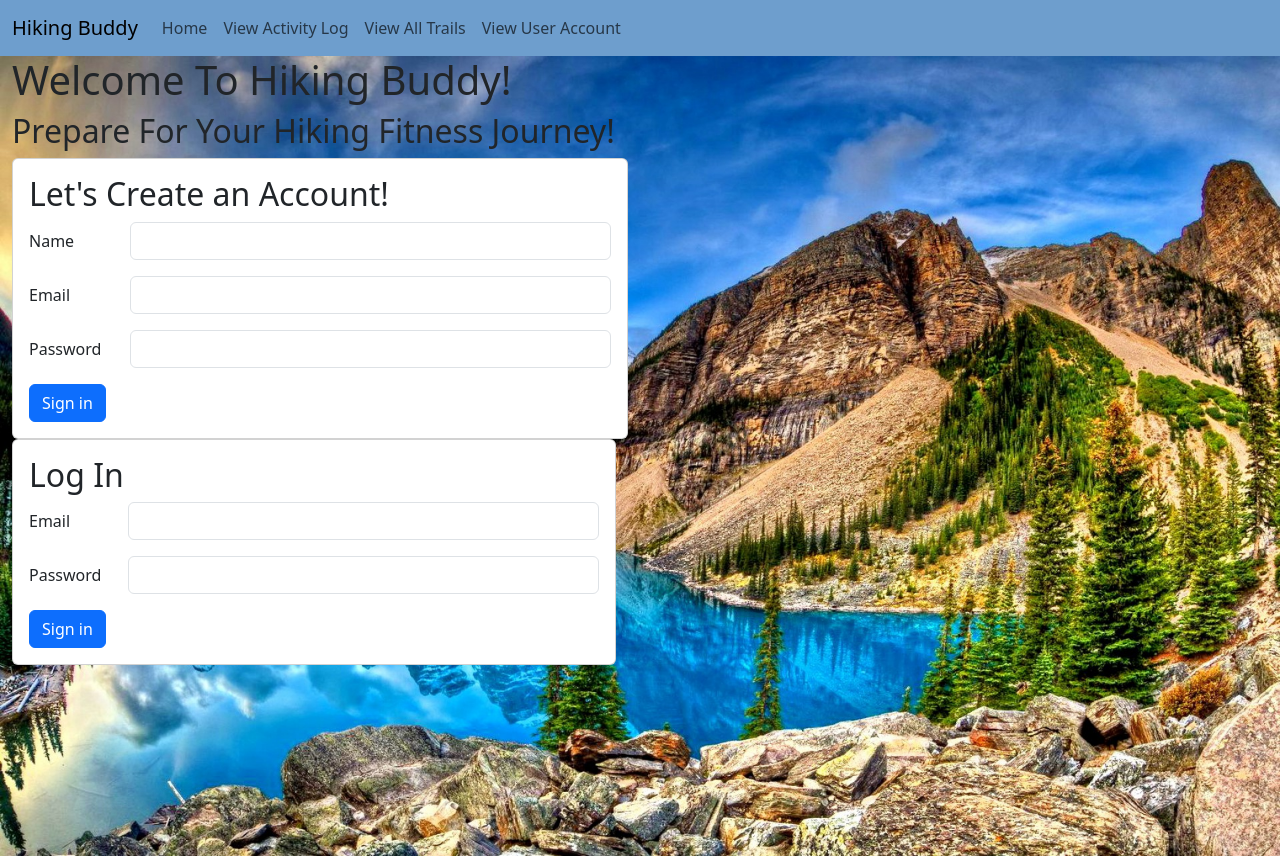
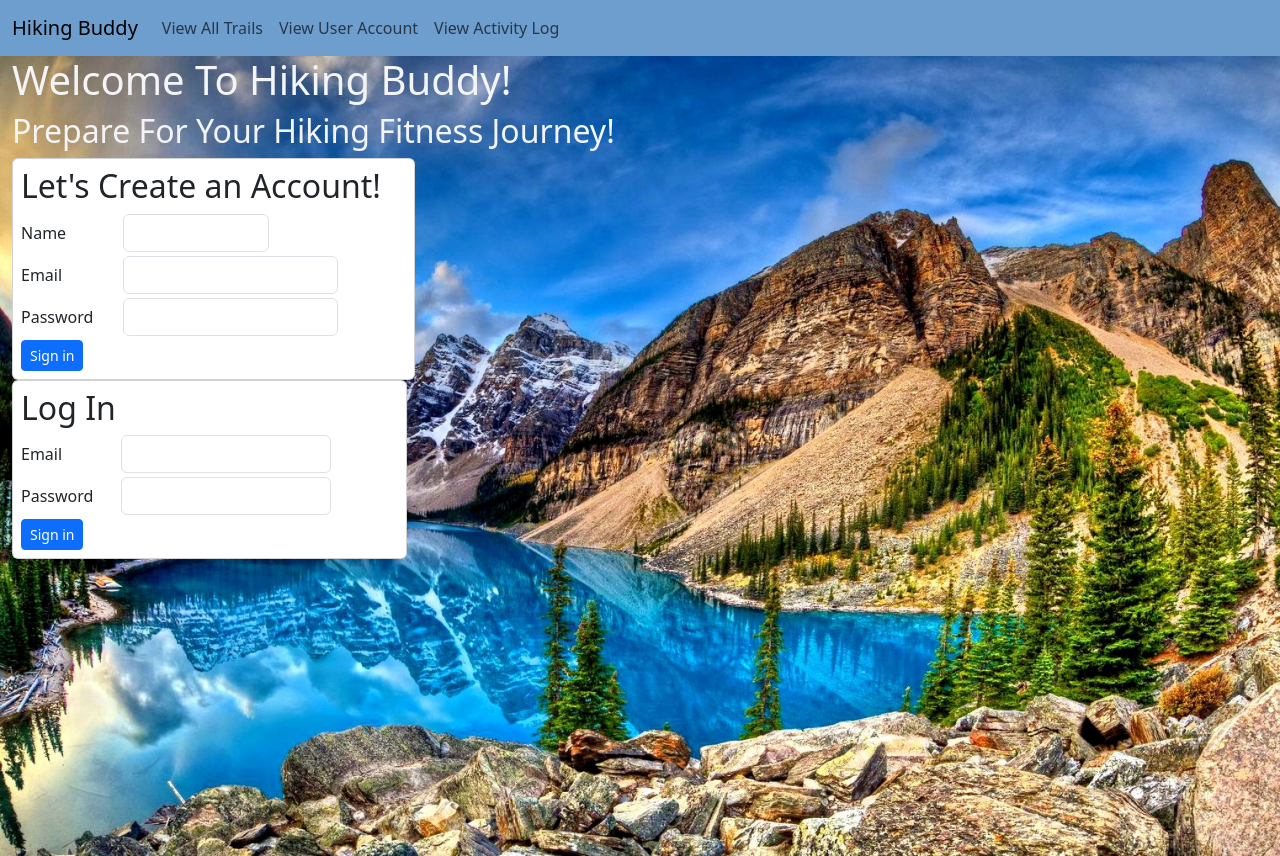
Before and after one commit to mark-sass1/Hiking-application, a Flask app: page / in a window 1280 px wide. Run offline with Flask 2, Linux system fonts and the light colour scheme.

Commit message:
final save

```diff
--- a/Templates/base.html
+++ b/Templates/base.html
@@ -23,16 +23,13 @@
         <div class="collapse navbar-collapse" id="navbarNav">
           <ul class="navbar-nav">
             <li class="nav-item">
-              <a class="nav-link" href="/">Home</a>
-            </li>
-            <li class="nav-item">
-              <a class="nav-link" href="/activity_log">View Activity Log</a>
-            </li>
-            <li class="nav-item">
               <a class="nav-link" href="/trails">View All Trails</a>
             </li>
             <li class="nav-item">
               <a class="nav-link" href="/account">View User Account</a>
+            </li>
+            <li class="nav-item">
+              <a class="nav-link" href="/activity_log">View Activity Log</a>
             </li>
           </ul>
         </div>
--- a/Templates/homepage.html
+++ b/Templates/homepage.html
@@ -6,61 +6,61 @@
 {% block body %}
 <div class="container" id="homepage">
   <div class="row">
-    <h1>Welcome To Hiking Buddy!</h1>
+    <h1 class="custom-color">Welcome To Hiking Buddy!</h1>
 
-    <h2>Prepare For Your Hiking Fitness Journey!</h2>
+    <h2 class="custom-color">Prepare For Your Hiking Fitness Journey!</h2>
   </div>
 
 
   <div class="row">
-    <div class="col-6">
+    <div class="col-4">
     <div class="card">
-      <div class="card-body">
+      <div class="card-body p-2">
         <h2>Let's Create an Account!</h2>
         <form action="/register" method="POST">
-          <div class="row mb-3">
-            <label for="inputName3" class="col-sm-2 col-form-label">Name</label>
-            <div class="col-sm-10">
+          <div class="row mb-1">
+            <label for="inputName3" class="col-sm-3 col-form-label">Name</label>
+            <div class="col-sm-5">
               <input type="text" name="name" class="form-control" id="inputName3">
             </div>
           </div>
-          <div class="row mb-3">
-        <label for="inputEmail3" class="col-sm-2 col-form-label">Email</label>
-        <div class="col-sm-10">
+          <div class="row mb-1">
+        <label for="inputEmail3" class="col-sm-3 col-form-label">Email</label>
+        <div class="col-sm-7">
           <input type="email" name="email" class="form-control" id="inputEmail3">
         </div>
       </div>
-      <div class="row mb-3">
-        <label for="inputPassword3" class="col-sm-2 col-form-label">Password</label>
-        <div class="col-sm-10">
+      <div class="row mb-1">
+        <label for="inputPassword3" class="col-sm-3 col-form-label">Password</label>
+        <div class="col-sm-7">
           <input type="password" name="password" class="form-control" id="inputPassword3">
         </div>
       </div>
-      <button type="submit" class="btn btn-primary">Sign in</button>
+      <button type="submit" class="btn btn-primary btn-sm">Sign in</button>
     </form>
     </div>
     </div>
     </div>
 
   <div class="row">
-    <div class="col-6">
+    <div class="col-4">
     <div class="card">
-      <div class="card-body">
+      <div class="card-body p-2">
         <h2>Log In</h2>
         <form action="/login" method="POST">
-      <div class="row mb-3">
-        <label for="inputEmail3" class="col-sm-2 col-form-label">Email</label>
-        <div class="col-sm-10">
+      <div class="row mb-1">
+        <label for="inputEmail3" class="col-sm-3 col-form-label">Email</label>
+        <div class="col-sm-7">
           <input type="email" name="email" class="form-control" id="inputEmail3">
         </div>
       </div>
-      <div class="row mb-3">
-        <label for="inputPassword3" class="col-sm-2 col-form-label">Password</label>
-        <div class="col-sm-10">
+      <div class="row mb-1">
+        <label for="inputPassword3" class="col-sm-3 col-form-label">Password</label>
+        <div class="col-sm-7">
           <input type="password" name="password" class="form-control" id="inputPassword3">
         </div>
       </div>
-      <button type="submit" class="btn btn-primary">Sign in</button>
+      <button type="submit" class="btn btn-primary btn-sm">Sign in</button>
     </form>
     </div>
     </div>
--- a/crud.py
+++ b/crud.py
@@ -73,9 +73,9 @@ def create_training_path(user_id, summit_goal):
 
     return training_path
 
-def create_training_trail(trail_id, training_path_id):
+def create_training_trail(trail_id, training_path_id, length):
 
-    training_trail = Training_trails(trail_id=trail_id, training_path_id=training_path_id)
+    training_trail = Training_trails(trail_id=trail_id, training_path_id=training_path_id, length=length)
 
     return training_trail
 
--- a/server.py
+++ b/server.py
@@ -139,7 +139,7 @@ def user_details():
         print(calculated_miles)
         completed_trails = crud.get_completed_trails(training_path.training_path_id)
         # TODO - fix calculation for completion based on mileage
-        completion_percentage = (activity_log_mileage / calculated_miles * 100)
+        completion_percentage = (activity_log_mileage / calculated_miles * 10)
         print(completion_percentage)
 
         for trail in training_path.training_trails:
@@ -151,7 +151,7 @@ def user_details():
         completion_percentage = 0
 
 
-    return render_template("user_details.html", user=user, training_path=training_path, completion_percentage=completion_percentage, training_trails=training_trails)
+    return render_template("user_details.html", user=user, training_path=training_path, completion_percentage=completion_percentage, training_trails=training_trails, activity_log_mileage=activity_log_mileage)
 # get training path by user id
     # pass training path / summit goal to jinja template
     # might create crud function to crud.get_training_path_by_user_id()
--- a/static/css/style.css
+++ b/static/css/style.css
@@ -5,6 +5,21 @@
   background-size: cover;
   background-repeat: no-repeat;
   background-attachment: fixed;
+  height: 100vh;
+  margin: 0;
+}
+
+.custom-color {
+  color: #f2f4f6; /* Tomato color */
+}
+
+
+#mountains {
+  background-image: url('../images/activity-log2.jpg')!important;
+  background-size: 76%;
+  background-repeat: no-repeat;
+  /* background-attachment: fixed; */
+  background-position: right bottom 90px;
   height: 100vh;
   margin: 0;
 }
@@ -25,6 +40,44 @@
   margin-top: 5px;
 }
 
+
+/* Adjust the padding and font size of the accordion body */
+.custom-body {
+  padding: 10px; /* Adjust padding */
+  font-size: 1rem; /* Adjust font size */
+}
+
+/* Adjust the padding and font size of the button */
+.custom-button {
+  padding: 5px 10px; /* Adjust padding */
+  font-size: .5rem; /* Adjust font size */
+}
+
+
+
+.custom-accordion {
+  width: 15%; /* Adjust the width as needed */
+  margin: right; /* Center the accordion horizontally */
+}
+
+/* Adjust the font size of the accordion title */
+.accordion-title {
+  font-size: 1rem;
+}
+
+/* Adjust the size and padding of the links in the accordion */
+.custom-link {
+  font-size: 1rem; /* Adjust the font size of the links */
+  padding: 5px 0; /* Adjust the padding between links */
+  text-decoration: none; /* Remove underline */
+}
+
+/* Adjust the overall size of the accordion items */
+.accordion-item {
+  margin-bottom: 0px; /* Space between accordion items */
+  border-radius: 0px; /* Rounded corners */
+}
+
 /* #links {
   border-width: 0px;
   -webkit-box-shadow: 0px 0px;
```
Also changed, not shown: Templates/activity_log.html (+31 -148 lines), Templates/trails_route.html (+8 -22 lines), Templates/user_details.html (+15 -23 lines), static/images/activity-log.jpeg (added), static/images/activity-log2.jpg (added), 2 other files.
